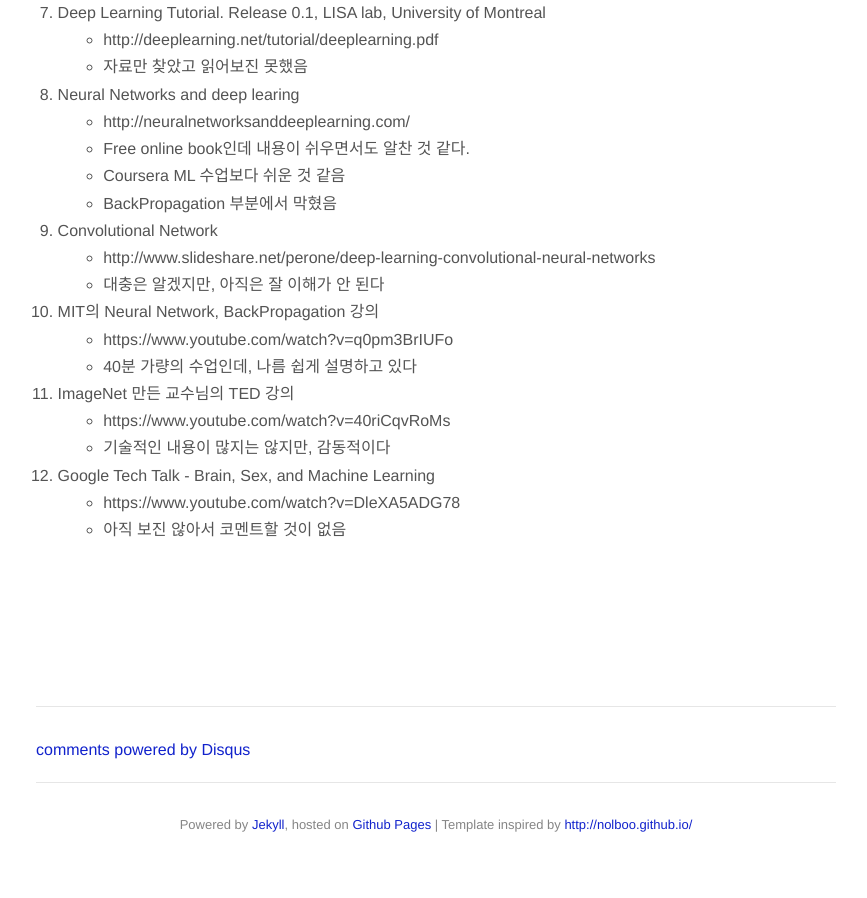
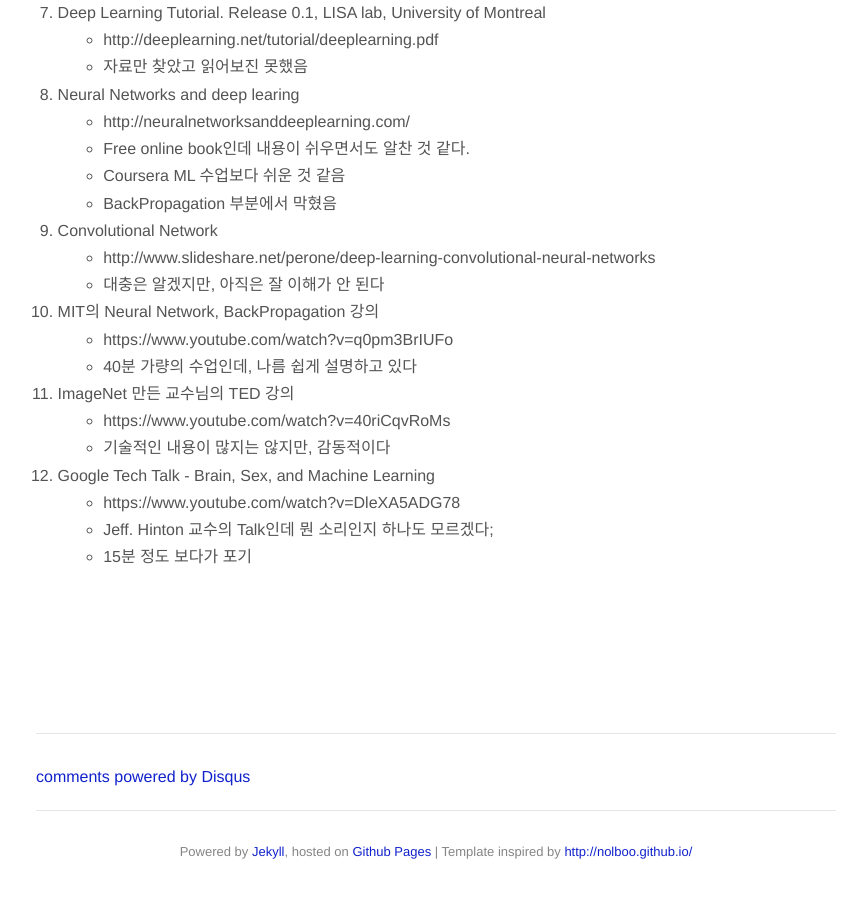
Before and after one commit to jason-heo/jason-heo.github.io, a Jekyll site: the page built from _posts/2015-09-19-ml-materials.md, in a window 1280 px wide and 900 px high, scrolled down 942 px. Shown: the whole window, without its empty margins (204-1071 px from the left). Built offline with Jekyll 4.4.1, drawn with Linux system fonts in a browser that asks for light colours; Markdown is read by kramdown in place of the engine named in the settings; comment, search, counter and statistics services are not loaded; before the commit the page ends 1814 px from its top, so only the background shows below that.

Commit message:
Update 2015-09-19-ml-materials.md

```diff
--- a/_posts/2015-09-19-ml-materials.md
+++ b/_posts/2015-09-19-ml-materials.md
@@ -44,4 +44,5 @@ Machine Learing 공부에 필요한 자료들 Link
     - 기술적인 내용이 많지는 않지만, 감동적이다
 1. Google Tech Talk - Brain, Sex, and Machine Learning
     - https://www.youtube.com/watch?v=DleXA5ADG78
-    - 아직 보진 않아서 코멘트할 것이 없음
+    - Jeff. Hinton 교수의 Talk인데 뭔 소리인지 하나도 모르겠다;
+    - 15분 정도 보다가 포기
```
